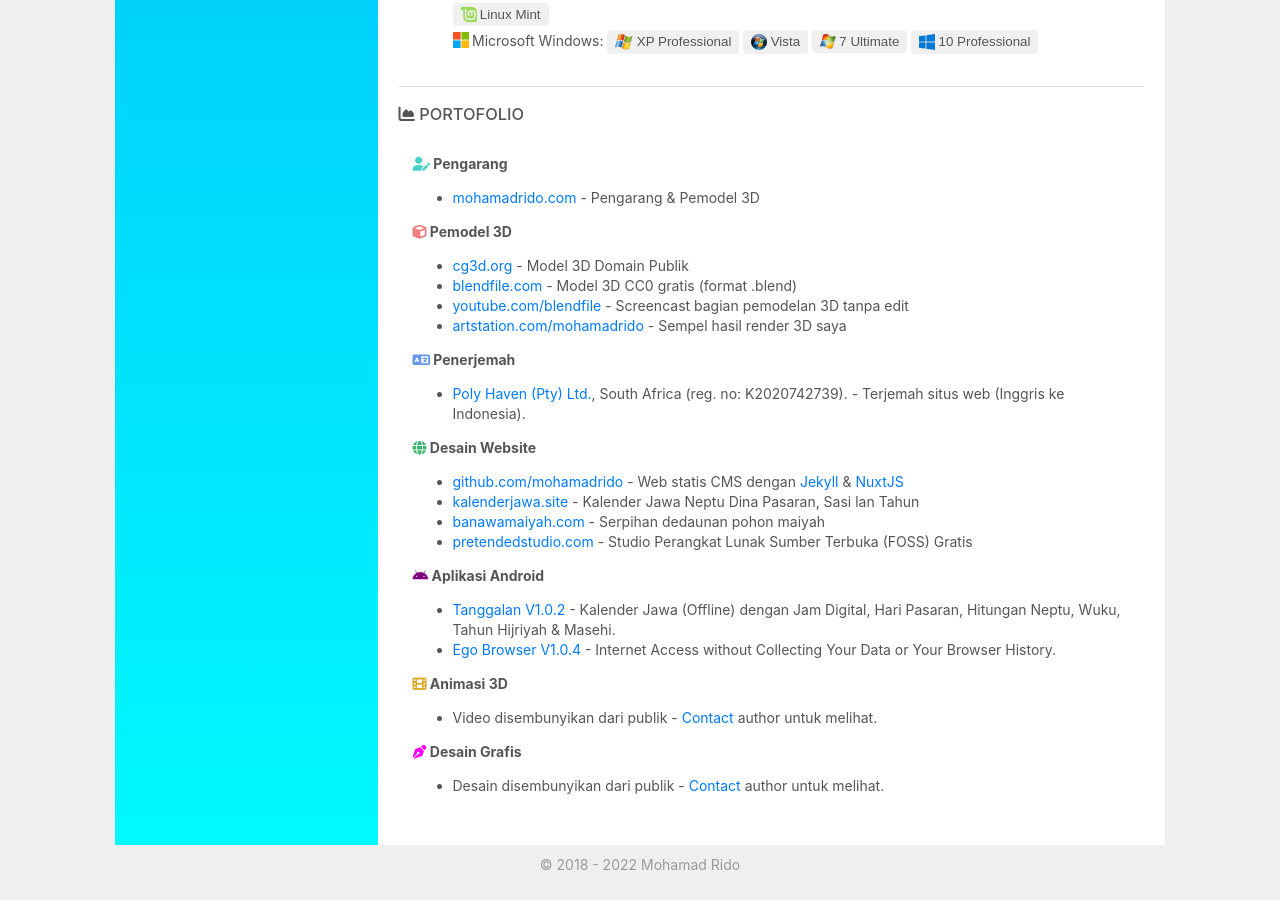
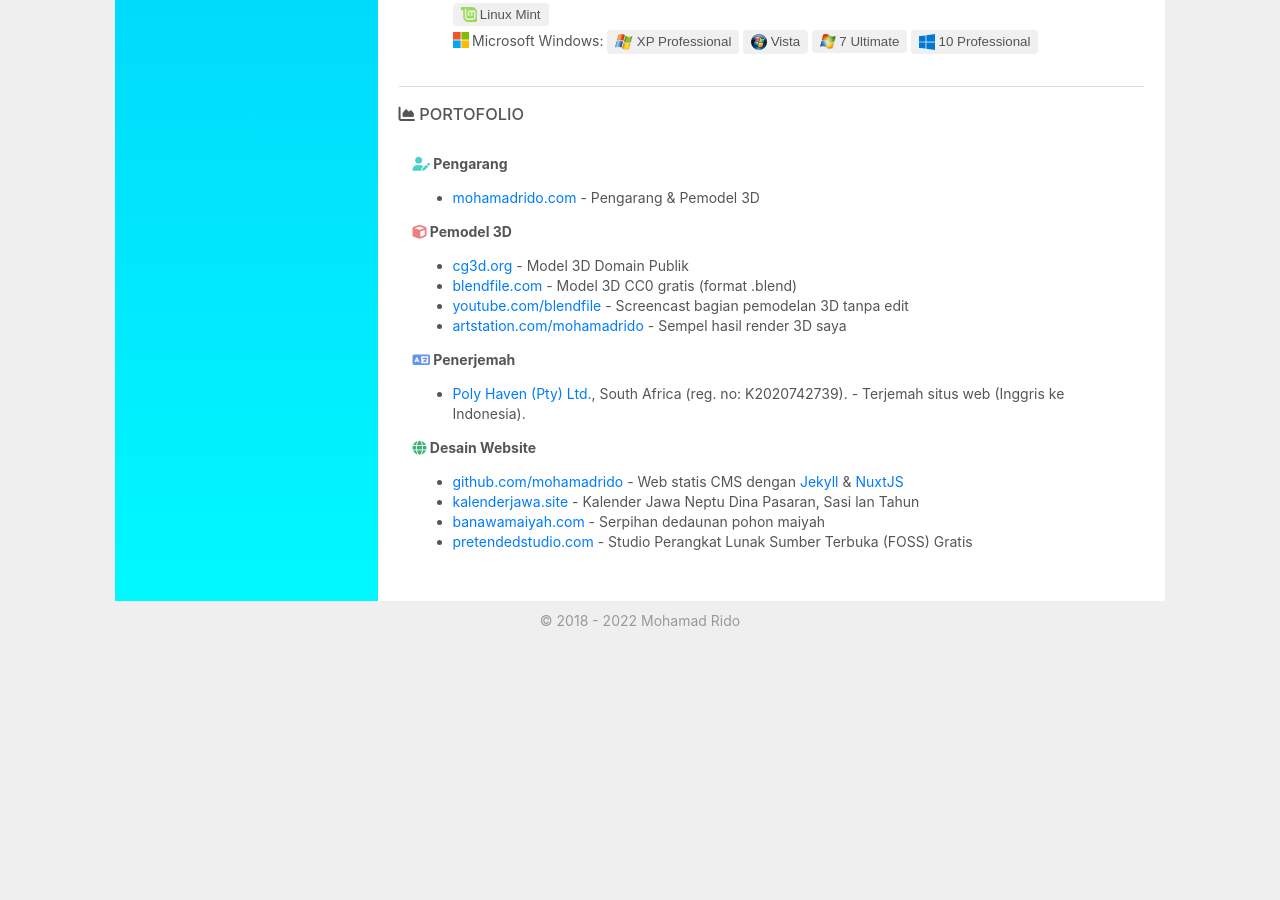
Before and after one commit to j5sacolasembalagens-pixel/xkhujztrbowverbtqv9mmmgnutuqjjakzdfafbwww, a Jekyll site: the page built from id.html, in a window 1280 px wide and 900 px high, scrolled down 1899 px. Built offline with Jekyll 4.4.1, drawn with Linux system fonts in a browser that asks for light colours; nearby versions of some CDN libraries; after the commit the page ends 2555 px from its top, so only the background shows below that.

Commit message:
Update id.html

```diff
--- a/id.html
+++ b/id.html
@@ -153,22 +153,6 @@ layout: default
       <li><a href="https://pretendedstudio.com">pretendedstudio.com</a> - Studio Perangkat Lunak Sumber Terbuka (FOSS) Gratis</li>
       </ul>
 
-    <b><i class="fab fa-android" style="color:purple;"></i> Aplikasi Android</b>
-      <ul>
-      <li><a href="https://kalenderjawa.site/assets/img/bg-tanggalan.png" title="Contact author untuk link download!">Tanggalan V1.0.2</a> - Kalender Jawa (Offline) dengan Jam Digital, Hari Pasaran, Hitungan Neptu, Wuku, Tahun Hijriyah & Masehi.</li>
-      <li><a href="https://kalenderjawa.site/assets/img/bg-ego.png" title="Contact author untuk link download!">Ego Browser V1.0.4</a> - Internet Access without Collecting Your Data or Your Browser History.</li>
-      </ul>
-
-    <b><i class="fa fa-film" style="color:goldenrod;"></i> Animasi 3D</b>
-      <ul>
-      <li>Video disembunyikan dari publik - <a href="https://mohamadrido.com/contact">Contact</a> author untuk melihat.</li>
-      </ul>
-
-    <b><i class="fa fa-pen-nib" style="color:fuchsia;"></i> Desain Grafis</b>
-      <ul>
-      <li>Desain disembunyikan dari publik - <a href="https://mohamadrido.com/contact">Contact</a> author untuk melihat.</li>
-      </ul>
-
     </div>
 
   </div>
```
